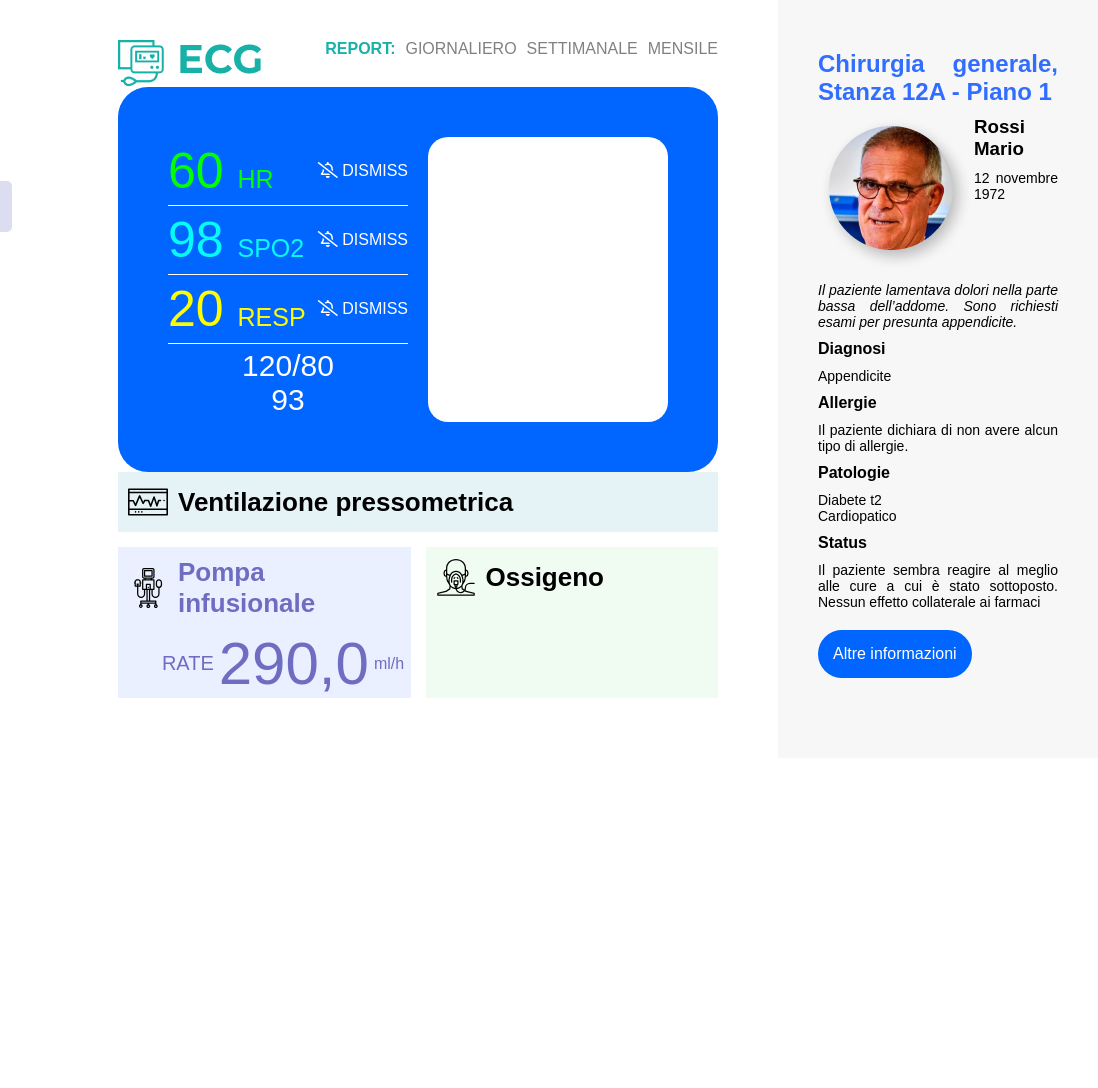
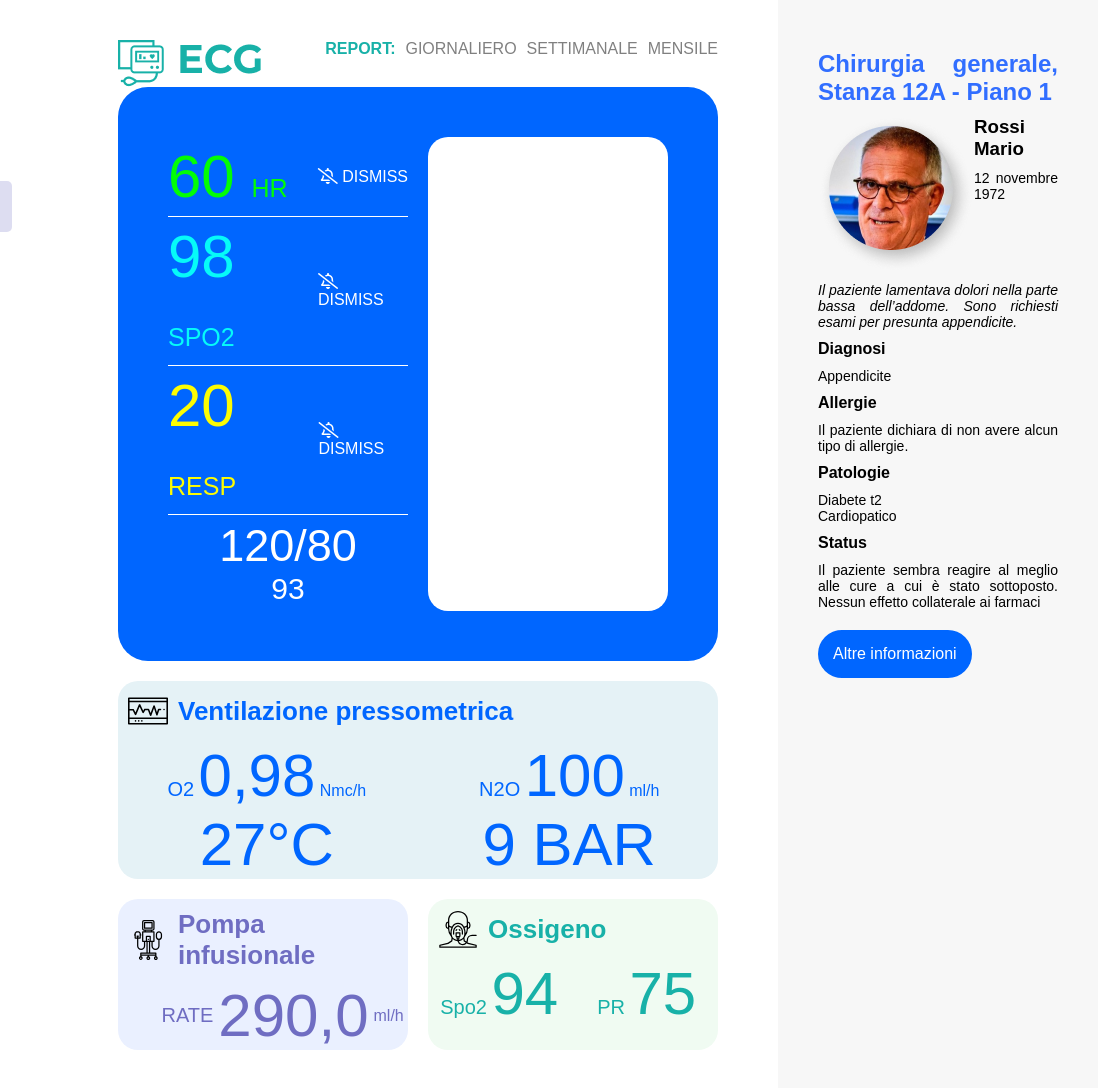
Before and after one commit to mohole/icare, a plain HTML site: page sviluppo/lavi_sito/index.html in a window 1280 px wide. Shown: the full height of the page, 182-1280 px from the left. Before the commit the page ends 800 px from the top, so only its background shows below. Drawn offline with Linux system fonts and the light colour scheme.

Commit message:
SCSS changes

```diff
--- a/sviluppo/lavi_sito/_variables.scss
+++ b/sviluppo/lavi_sito/_variables.scss
@@ -11,3 +11,5 @@ $c-little-monitors-three: #F0FBF2;
 
 // pompa infusionale palette
 $valori: #6F6DC2;
+$valori-ventilazione: #0066FF;
+$valori-ossigeno: #18b1a8;
--- a/sviluppo/lavi_sito/index.html
+++ b/sviluppo/lavi_sito/index.html
@@ -62,7 +62,7 @@
                 </div>
 
                 <div class="n">
-                    <p>120/80</p>
+                    <p class="n-uno">120/80</p>
                     <p>93</p>
                 </div>
             </div>
@@ -71,54 +71,7 @@
 
         </div>
 
-        <!-- <div class="little-ecg">
 
-            <div class="ecg ventilazione-pressometrica">
-                <p>
-                    <i class="fas fa-heartbeat"></i>
-                    Ventilazione pressometrica
-                </p>
-
-                <div class="valori-vp">
-                    <div>
-                        <p> O2 098  Nmc/h</p>
-                        <p> N2O 100  Nmc/h</p>
-                    </div>
-
-                    <div>
-                        <p>27° C</p>
-                        <p>9 BAR</p>
-                    </div>
-                </div>
-
-            </div>
-
-            <div class="ecg  pompa-infusionale">
-                <p>
-                    <i class="fas fa-heartbeat"></i>
-                    Pompa infusionale
-                </p>
-
-
-                <div class="valori-pi">
-                    <p> RATE 290,0 ml/h</p>
-                </div>
-
-            </div>
-
-            <div class="ecg ossigeno">
-                <p>
-                    <i class="fas fa-heartbeat"></i>
-                    Ossigeno
-                </p>
-
-                <div class="valori-o">
-                    <p> Spo2 94 ml/h</p>
-                    <p> PR 75</p>
-                </div>
-            </div>
-
-        </div> -->
         <div class="container-monitors">
 
             <div class="ventilazione-pressometrica">
@@ -126,9 +79,28 @@
                     <img src="electrocardiogram.svg" alt="ventilazione">
                     <h4>Ventilazione pressometrica</h4>
                 </div>
-                <div class="valori">
+                <div class="vpcontent">
+                    <div class="valori">
+                        <span class="testi">O2</span>
+                        <span class="numero">0,98</span>
+                        <span class="">Nmc/h</span>
+                    </div>
+                    <div class="valori">
+                        <span class="testi">N2O</span>
+                        <span class="numero">100</span>
+                        <span class="">ml/h</span>
+                    </div>
+                </div>
+                <!-- seconda riga vpcontent -->
+                <div class="vpcontent">
+                    <div class="valori">
+                        <span class="numero">27°C</span>
+                    </div>
+                    <div class="valori">
+                        <span class="numero">9 BAR</span>
+                    </div>
+                </div>
 
-                </div>
             </div>
             <div class="pompa-infusionale">
                 <div class="title">
@@ -139,16 +111,24 @@
                     <p class="testi">RATE</p>
                     <p class="numero">290,0</p>
                     <p class="">ml/h</p>
-
                 </div>
             </div>
+
             <div class="ossigeno">
                 <div class="title">
                     <img src="oxygen-mask.svg" alt="ossigeno">
                     <h4>Ossigeno</h4>
                 </div>
-                <div class="valori">
 
+                <div class="vpcontent">
+                    <div class="valori">
+                        <span class="testi">Spo2</span>
+                        <span class="numero">94</span>
+                    </div>
+                    <div class="valori">
+                        <span class="testi">PR</span>
+                        <span class="numero">75</span>
+                    </div>
                 </div>
             </div>
         </div>
--- a/sviluppo/lavi_sito/style.scss
+++ b/sviluppo/lavi_sito/style.scss
@@ -105,24 +105,30 @@ body{
             .hr{
                 p{
                     color: $primary-green;
+                    font-size: 60px;
                 }
                 border-bottom: 1px solid $white;
             }
             .spo{
                 p{
                     color: $primary-cyan;
+                    font-size: 60px;
                 }
                 border-bottom: 1px solid $white;
             }
             .resp{
                 p{
                     color: $primary-yellow;
+                    font-size: 60px;
                 }
                 border-bottom: 1px solid $white;
             }
             .n{
                 display: flex;
                 flex-direction: column;
+                .n-uno{
+                    font-size: 45px;
+                }
                p{
                    font-size: 30px;
                }
@@ -139,18 +145,45 @@ body{
 
     // piccoli schermi
     .container-monitors{
+        margin: 20px 0 0 0 ;
         display: grid;
         grid-template-columns: 1fr 1fr;
         grid-template-areas:
         "ventilazione-pressometrica ventilazione-pressometrica"
         "pompa-infusionale ossigeno";
-        gap: 15px;
+        gap: 20px;
+        .valori{
+            .testi{
+            font-size: 20px;
+            }
+            .numero{
+                font-size: 60px;
+            }
+        }
         // grid areas nomi
         .ventilazione-pressometrica{
+            border-radius: 20px;
             grid-area: ventilazione-pressometrica;
             background-color: $c-little-monitors;
+            color: $valori-ventilazione;
+            .vpcontent {
+                margin: 0 auto;
+                display: -ms-grid;
+                display: grid;
+                -ms-grid-columns: 1fr 1fr;
+                grid-template-columns: 1fr 1fr;
+                gap: 5px;
+                /* width: 70%; */
+                -webkit-box-align: center;
+                    -ms-flex-align: center;
+                        align-items: center;
+                color: $valori-ventilazione;
+                text-align: center;
+            }
+
         }
         .pompa-infusionale{
+            border-radius: 20px;
             grid-area: pompa-infusionale;
             background-color: $c-little-monitors-two;
             .title{
@@ -174,8 +207,24 @@ body{
             }
         }
         .ossigeno{
+            border-radius: 20px;
             grid-area: ossigeno;
             background-color: $c-little-monitors-three;
+            color: $valori-ossigeno;
+            .vpcontent {
+                margin: 0 auto;
+                display: -ms-grid;
+                display: grid;
+                -ms-grid-columns: 1fr 1fr;
+                grid-template-columns: 1fr 1fr;
+                gap: 5px;
+                /* width: 70%; */
+                -webkit-box-align: center;
+                    -ms-flex-align: center;
+                        align-items: center;
+                color: $valori-ossigeno;
+                text-align: center;
+            }
         }
 
         .title{
@@ -194,64 +243,6 @@ body{
 
     }
 
-    // SCHERMI PICCOLINI
-    // .little-ecg{
-    //     margin: 15px 0 0 0;
-    //     display: grid;
-    //     grid-template-columns: 1fr 1fr;
-    //     grid-template-areas:
-    //     "ventilazione-pressometrica ventilazione-pressometrica"
-    //     "pompa-infusionale ossigeno";
-    //     gap: 15px;
-    //     // grid areas nomi
-    //     .ventilazione-pressometrica{ grid-area: ventilazione-pressometrica;}
-    //     .pompa-infusionale{ grid-area: pompa-infusionale;}
-    //     .ossigeno{ grid-area: ossigeno;}
-
-
-    //     .ecg{
-    //         background-color: #007da769;
-    //         border-radius: 15px;
-    //         padding: 25px;
-    //         height: 200px;
-    //         &:hover{
-    //         background-color: $primary-blu;
-    //         transition: all 0.5s ease;
-    //         }
-    //         p{
-    //             // color: #18B1A8;
-    //             color: $white;
-    //             font-size: 20px;
-    //         }
-
-    //         .valori-vp{
-    //             display: flex;
-    //             flex-direction: row;
-    //             justify-content: space-between;
-    //             padding: 0 2em;
-    //             margin: 10px 0 0 0;
-    //             p{
-    //                 font-size: 2em;
-    //             }
-    //         }
-
-    //         .valori-pi{
-    //             margin: 10px 0 0 0;
-    //             p{
-    //                 font-size: 2em;
-    //             }
-    //         }
-    //         .valori-o{
-    //             display: flex;
-    //             flex-direction: column;
-    //             margin: 10px 0 0 20px;
-    //             p{
-    //                 font-size: 2em;
-    //             }
-    //         }
-    //     }
-
-    // }
 
 }
 
```
Also changed, not shown: sviluppo/calendario-andrea/css/fullcalendar.css, sviluppo/lavi_sito/style.css, 2 other files.
